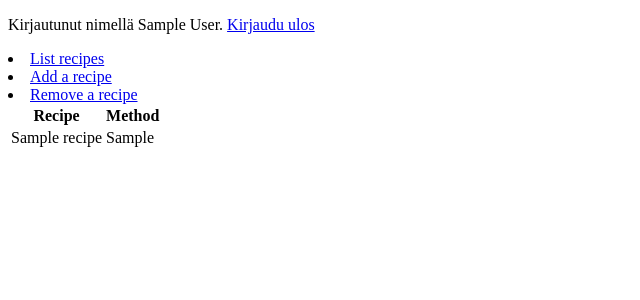
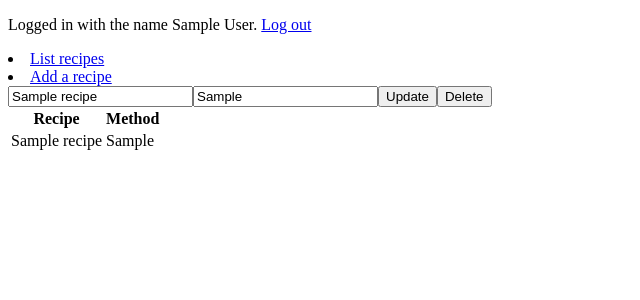
Before and after one commit to ssuihko/ElektroninenKeittokirja, a Flask app: page /recipes in a window 1280 px wide. Shown: the top 300 px of the page, without its empty margins (0-640 px from the left). Run offline with Flask 2, Linux system fonts and the light colour scheme; a user stored in the database is signed in; tables that the repository leaves empty hold one stand-in row (values such as "Sample post").

Commit message:
CRUD complete

```diff
--- a/application/__init__.py
+++ b/application/__init__.py
@@ -2,8 +2,14 @@ from flask import Flask
 app = Flask(__name__)
 
 from flask_sqlalchemy import SQLAlchemy
-app.config["SQLALCHEMY_DATABASE_URI"] = "sqlite:///recipes.db"
-app.config["SQLALCHEMY_ECHO"] = True
+
+import os
+
+if os.environ.get("HEROKU"):
+    app.config["SQLALCHEMY_DATABASE_URI"] = os.environ.get("DATABASE_URL")
+else:
+    app.config["SQLALCHEMY_DATABASE_URI"] = "sqlite:///recipes.db"
+    app.config["SQLALCHEMY_ECHO"] = True
 
 db = SQLAlchemy(app)
 
@@ -30,4 +36,7 @@ login_manager.login_message = "Please login to use this functionality."
 def load_user(user_id):
     return User.query.get(user_id)
 
-db.create_all()
+try:
+    db.create_all()
+except:
+    pass
--- a/application/recipes/views.py
+++ b/application/recipes/views.py
@@ -32,10 +32,10 @@ def recipe_create():
 
 @app.route("/recipes/delete/", methods=["POST"])
 @login_required
-def recipe_remove():
+def recipe_delete():
 
-    name = Recipes(request.form.get("name"))
-    recipe = Recipes.query.filter_by(name=name).first()
+    dname = request.form.get("delname")
+    recipe = Recipes.query.filter_by(name=dname).first()
     db.session().delete(recipe)
     db.session().commit()
 
@@ -45,10 +45,18 @@ def recipe_remove():
 @login_required
 def recipe_update():
 
-    name = Recipes(request.form.get("name"))
-    old = Recipes.query.filter_by(name=name).first()
-    methd = Recipes(request.form.get("method"))
-    old.method = methd
+    newn = request.form.get("newname")
+
+    oldn = request.form.get("oldname")
+
+    newm = request.form.get("newmethod")
+
+    oldm = request.form.get("oldmethod")
+
+    rec = Recipes.query.filter_by(name=oldn).first()
+
+    rec.name = newn
+    rec.method = newm
 
     db.session().commit()
 
--- a/application/templates/layout.html
+++ b/application/templates/layout.html
@@ -8,16 +8,15 @@
   <body>
       {% if current_user.is_authenticated %}
       <p>
-        Kirjautunut nimellä {{ current_user.name }}. <a href="{{ url_for('auth_logout') }}">Kirjaudu ulos</a>
+        Logged in with the name {{ current_user.name }}. <a href="{{ url_for('auth_logout') }}">Log out</a>
       </p>
       {% else %}
-      <a href="{{ url_for('auth_login') }}">Kirjaudu</a>
+      <a href="{{ url_for('auth_login') }}">Log in</a>
       {% endif %}
 
     <u1>
       <li><a href="{{ url_for('recipe_index') }}">List recipes</a></li>
       <li><a href="{{ url_for('recipe_form') }}">Add a recipe</a></li>
-      <li><a href="{{ url_for('recipe_remove') }}">Remove a recipe</a></li>
 
     </u1>
 
--- a/application/templates/recipes/list.html
+++ b/application/templates/recipes/list.html
@@ -10,6 +10,18 @@
     <tr>
       <td>{{ recipe.name }}</td>
       <td>{{ recipe.method }}</td>
+      <form method="POST" action="/recipes/update/">
+        <input type="hidden" value="{{ recipe.name }}" name="oldname">
+        <input type="hidden" value="{{ recipe.method }}" name="oldmethod">
+        <input type="text" value="{{ recipe.name }}" name="newname">
+        <input type="text" value="{{ recipe.method }}" name ="newmethod">
+        <input type="submit" value="Update">
+      </form>
+
+      <form method="POST" action="/recipes/delete/">
+      <input type="hidden" value="{{ recipe.name }}" name="delname">
+      <input type="submit" value="Delete">
+    </form>
     </tr>
     {% endfor %}
   </table>
```
Also changed, not shown: application/templates/recipes/delete.html (deleted, +0 -20 lines), application/templates/recipes/update.html (deleted, +0 -29 lines).
